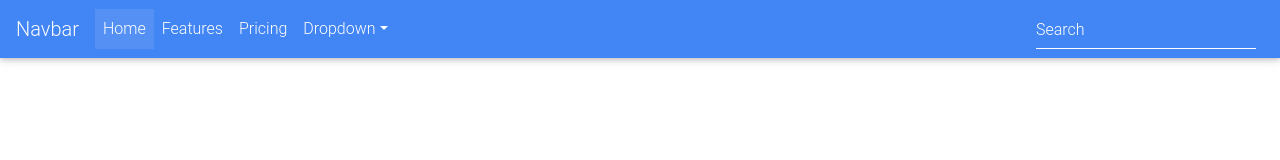
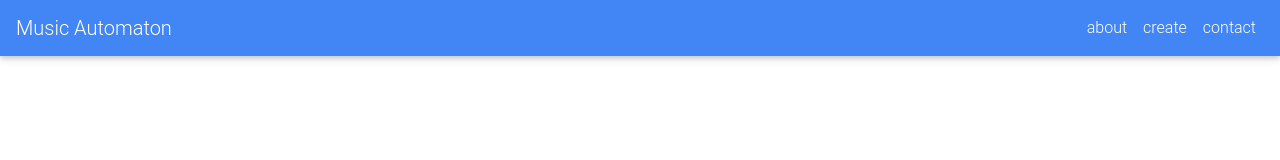
Before and after one commit to ElvannAbendroth/music-automaton-ui, a website: page index.html in a window 1280 px wide. Drawn offline with nearby package versions, Linux system fonts and the light colour scheme; files that its build step writes are made by us from their sources.

Commit message:
aligned navbar to right

```diff
--- a/index.html
+++ b/index.html
@@ -26,10 +26,10 @@
 <body>
 
     <!--Navbar-->
-    <nav class="navbar navbar-expand-lg navbar-dark primary-color">
+    <nav class="navbar navbar-expand-sm navbar-dark primary-color">
 
         <!-- Navbar brand -->
-        <a class="navbar-brand" href="#">Navbar</a>
+        <a class="navbar-brand" href="#">Music Automaton</a>
 
         <!-- Collapse button -->
         <button class="navbar-toggler" type="button" data-toggle="collapse" data-target="#basicExampleNav" aria-controls="basicExampleNav"
@@ -41,37 +41,21 @@
         <div class="collapse navbar-collapse" id="basicExampleNav">
 
             <!-- Links -->
-            <ul class="navbar-nav mr-auto">
-                <li class="nav-item active">
-                    <a class="nav-link" href="#">Home
-                        <span class="sr-only">(current)</span>
-                    </a>
+            <ul class="navbar-nav ml-auto">
+                <li class="nav-item">
+                    <a class="nav-link" href="#">about</a>
                 </li>
                 <li class="nav-item">
-                    <a class="nav-link" href="#">Features</a>
+                    <a class="nav-link" href="#">create</a>
                 </li>
                 <li class="nav-item">
-                    <a class="nav-link" href="#">Pricing</a>
-                </li>
-
-                <!-- Dropdown -->
-                <li class="nav-item dropdown">
-                    <a class="nav-link dropdown-toggle" id="navbarDropdownMenuLink" data-toggle="dropdown" aria-haspopup="true" aria-expanded="false">Dropdown</a>
-                    <div class="dropdown-menu dropdown-primary" aria-labelledby="navbarDropdownMenuLink">
-                        <a class="dropdown-item" href="#">Action</a>
-                        <a class="dropdown-item" href="#">Another action</a>
-                        <a class="dropdown-item" href="#">Something else here</a>
-                    </div>
+                    <a class="nav-link" href="#">contact</a>
                 </li>
 
             </ul>
             <!-- Links -->
 
-            <form class="form-inline">
-                <div class="md-form my-0">
-                    <input class="form-control mr-sm-2" type="text" placeholder="Search" aria-label="Search">
-                </div>
-            </form>
+
         </div>
         <!-- Collapsible content -->
 
```
